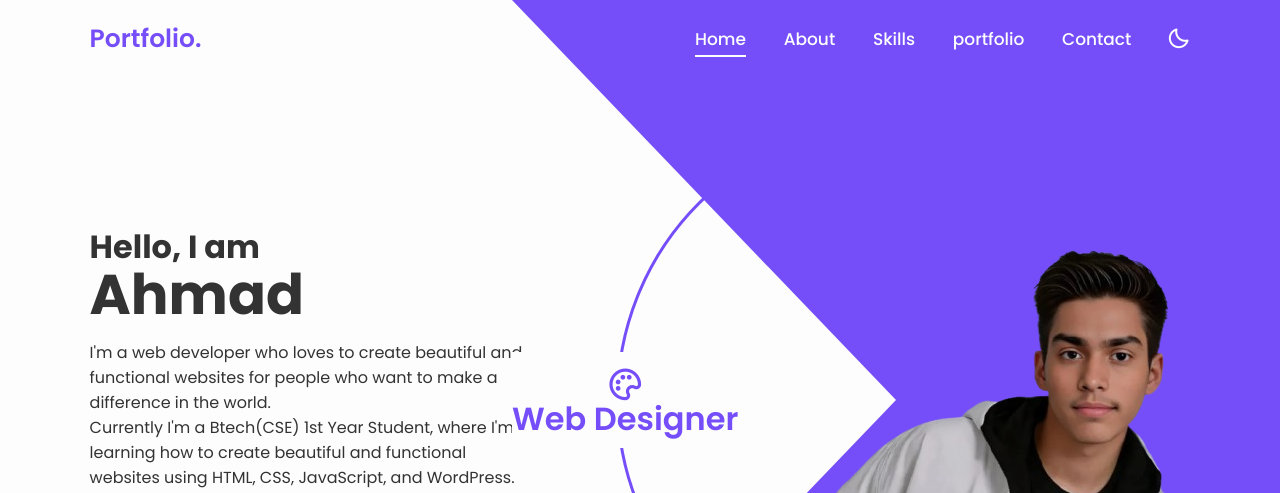
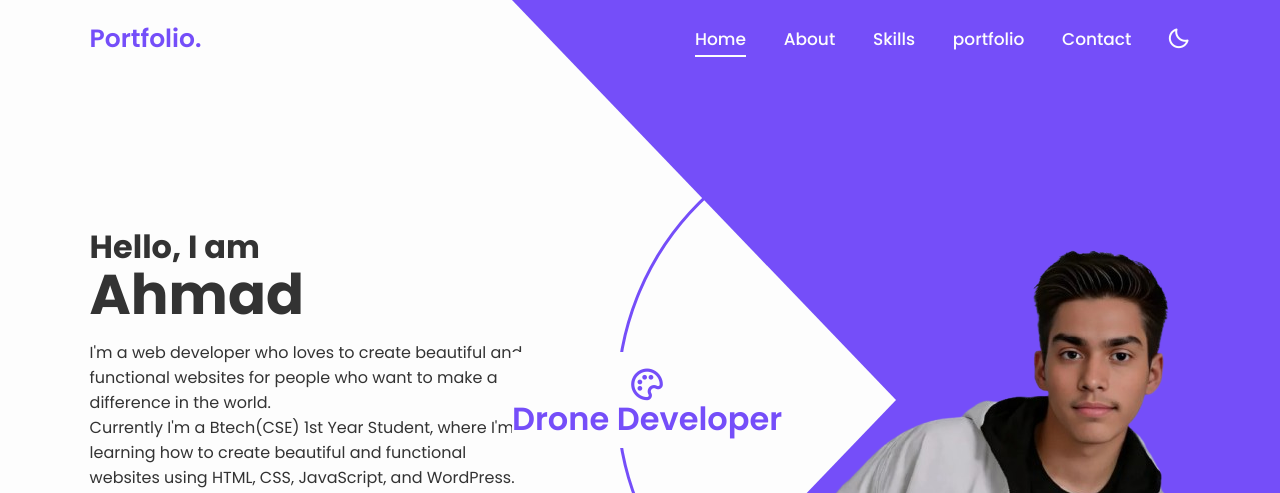
Before and after one commit to mdahmadkhan-620/responsive-portfolio-webside, a plain HTML site: page index.html in a window 1280 px wide. Shown: the top 493 px of the page. Drawn offline with nearby package versions, Linux system fonts and the light colour scheme.

Commit message:
Update index.html

```diff
--- a/index.html
+++ b/index.html
@@ -71,7 +71,7 @@
                 </div>
                 <div class="profession" style="--i:2;">
                     <i class='bx bx-palette'></i>
-                    <h3>Web Designer</h3>
+                    <h3>Drone Developer</h3>
                 </div>
                 <div class="profession" style="--i:3;">
                     <i class='bx bx-video-recording'></i>
```
